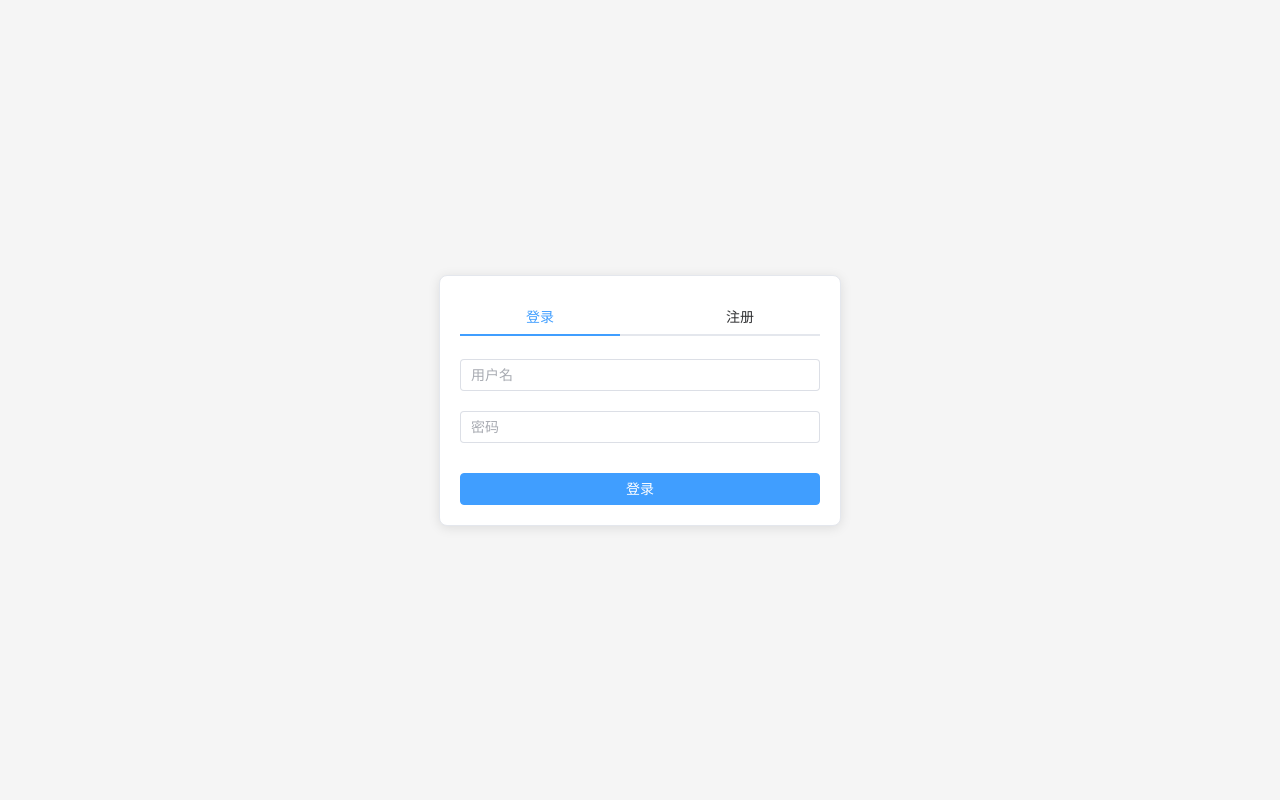
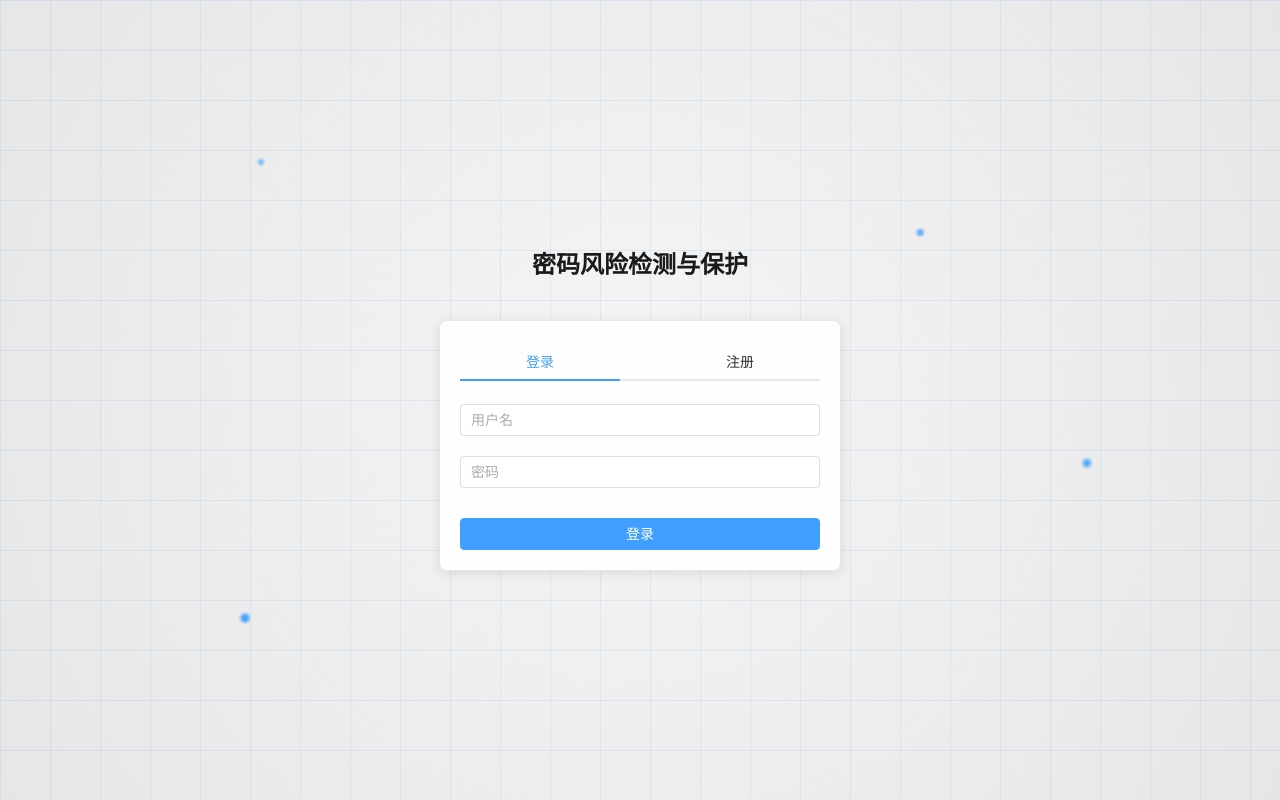
Before and after one commit to peterfont/utools-upassword, a Vue app in the folder web/: page /login in a window 1280 px wide. Built offline with nearby package versions, Linux system fonts and the light colour scheme.

Commit message:
feat: 代码优化

```diff
--- a/web/src/types/account.ts
+++ b/web/src/types/account.ts
@@ -1,8 +1,8 @@
 export interface AccountRecord {
   id: number | string
+  userId?: number
   username: string
   password: string
   url: string
   timestamp?: string
-  userId?: number
 }
--- a/web/src/views/account/index.vue
+++ b/web/src/views/account/index.vue
@@ -21,7 +21,7 @@
       :title="dialogType === 'add' ? '新增账户' : '编辑账户'"
       v-model="dialogVisible"
     >
-      <el-form :model="form" ref="formRef" label-width="80px">
+      <el-form :model="form" :rules="rules" ref="formRef" label-width="80px">
         <el-form-item label="用户名" prop="username">
           <el-input v-model="form.username" />
         </el-form-item>
@@ -44,8 +44,8 @@
 import { ref, onMounted } from 'vue'
 import { ElMessage, ElMessageBox } from 'element-plus'
 import type { AccountRecord } from '@/types/account'
+import type { FormInstance } from 'element-plus'
 
-// 需要创建 @/api/account.ts 文件
 import { getAccountList, addAccount, updateAccount, deleteAccount } from '@/api/account'
 
 const loading = ref(false)
@@ -67,10 +67,25 @@ const form = ref<FormData>({
   url: ''
 })
 
+const formRef = ref<FormInstance>()
+
+const rules = {
+  username: [
+    { required: true, message: '请输入用户名', trigger: 'blur' }
+  ],
+  password: [
+    { required: true, message: '请输入密码', trigger: 'blur' }
+  ],
+  url: [
+    { required: true, message: '请输入网址', trigger: 'blur' }
+  ]
+}
+
 const loadData = async () => {
   try {
     loading.value = true
-    accountList.value = await getAccountList()
+    const response = await getAccountList()
+    accountList.value = response.data
   } finally {
     loading.value = false
   }
@@ -109,17 +124,29 @@ const handleDelete = async (row: AccountRecord) => {
 }
 
 const handleSubmit = async () => {
+  if (!formRef.value) return
+
   try {
+    await formRef.value.validate()
+
     if (dialogType.value === 'add') {
-      await addAccount(form.value)
+      await addAccount({
+        ...form.value,
+        userId: Number(localStorage.getItem('userId'))
+      })
     } else {
       await updateAccount(form.value)
     }
+
     dialogVisible.value = false
     ElMessage.success(`${dialogType.value === 'add' ? '新增' : '编辑'}成功`)
     loadData()
-  } catch (error) {
-    console.error(error)
+  } catch (error: any) {
+    if (error?.message) {
+      ElMessage.error(error.message)
+    } else {
+      ElMessage.error('操作失败')
+    }
   }
 }
 </script>
--- a/web/src/views/login/index.vue
+++ b/web/src/views/login/index.vue
@@ -1,5 +1,19 @@
 <template>
   <div class="login-container">
+    <h1 class="page-title">密码风险检测与保护</h1>
+
+    <!-- 修改动画背景 -->
+    <div class="animated-background">
+      <div class="network-grid"></div>
+      <div class="network-balls">
+        <div class="ball"></div>
+        <div class="ball"></div>
+        <div class="ball"></div>
+        <div class="ball"></div>
+        <div class="ball"></div>
+      </div>
+    </div>
+
     <el-card class="login-card">
       <el-tabs v-model="activeTab">
         <el-tab-pane label="登录" name="login">
@@ -107,17 +121,124 @@ const handleRegister = async () => {
   width: 100%;
   height: 100vh;
   display: flex;
+  flex-direction: column;
   justify-content: center;
   align-items: center;
   background-color: #f5f5f5;
+  position: relative;
+  overflow: hidden;
+}
+
+/* 网络背景动画 */
+.animated-background {
+  position: fixed;
+  width: 100vw;
+  height: 100vh;
+  top: 0;
+  left: 0;
+  z-index: 1;
+  background: radial-gradient(circle at center, #f5f5f5 0%, #e6e6e6 100%);
+}
+
+.network-grid {
+  position: absolute;
+  width: 100%;
+  height: 100%;
+  background-image:
+    linear-gradient(to right, rgba(24,144,255,0.1) 1px, transparent 1px),
+    linear-gradient(to bottom, rgba(24,144,255,0.1) 1px, transparent 1px);
+  background-size: 50px 50px;
+}
+
+.network-balls {
+  position: absolute;
+  width: 100%;
+  height: 100%;
+}
+
+.ball {
+  position: absolute;
+  width: 6px;
+  height: 6px;
+  background: #1890ff;
+  border-radius: 50%;
+  filter: blur(1px);
+}
+
+.ball:nth-child(1) {
+  top: 20%;
+  left: 20%;
+  animation: floating 8s infinite;
+}
+
+.ball:nth-child(2) {
+  top: 60%;
+  left: 80%;
+  animation: floating 12s infinite;
+}
+
+.ball:nth-child(3) {
+  top: 80%;
+  left: 15%;
+  animation: floating 10s infinite;
+}
+
+.ball:nth-child(4) {
+  top: 30%;
+  left: 70%;
+  animation: floating 9s infinite;
+}
+
+.ball:nth-child(5) {
+  top: 50%;
+  left: 50%;
+  animation: floating 11s infinite;
+}
+
+@keyframes floating {
+  0% {
+    transform: translate(0, 0) scale(1);
+    opacity: 0.5;
+  }
+  25% {
+    transform: translate(50px, 25px) scale(1.5);
+    opacity: 0.8;
+  }
+  50% {
+    transform: translate(100px, 0) scale(1);
+    opacity: 0.5;
+  }
+  75% {
+    transform: translate(50px, -25px) scale(1.5);
+    opacity: 0.8;
+  }
+  100% {
+    transform: translate(0, 0) scale(1);
+    opacity: 0.5;
+  }
+}
+
+/* 原有卡片和标题样式保持不变 */
+.page-title {
+  font-size: 24px;
+  color: #1a1a1a;
+  margin-bottom: 40px;
+  text-align: center;
+  position: relative;
+  z-index: 2;
 }
 
 .login-card {
   width: 400px;
   border-radius: 8px;
   box-shadow: 0 2px 12px 0 rgba(0, 0, 0, 0.1);
+  background: rgba(255, 255, 255, 0.9);
+  backdrop-filter: blur(10px);
+  position: relative;
+  z-index: 2;
 }
 
+/* Element Plus 组件样式覆盖 */
 :deep(.el-tabs__header) {
   margin-bottom: 24px;
 }
```
